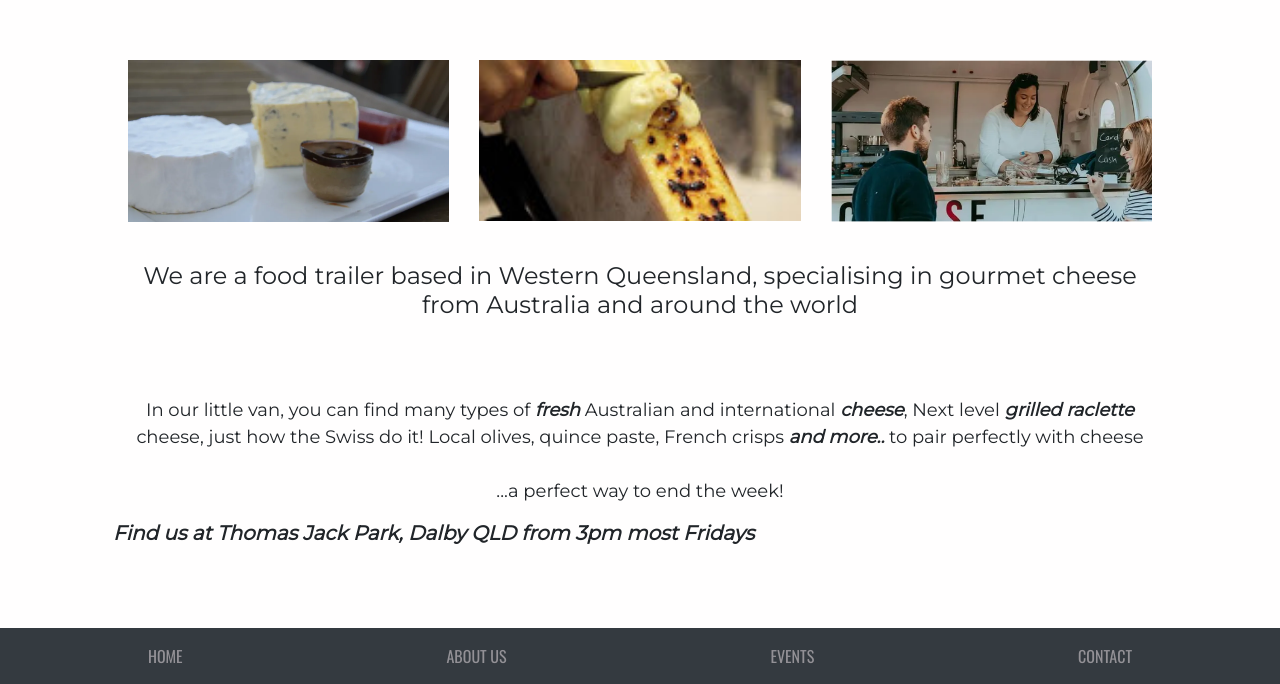
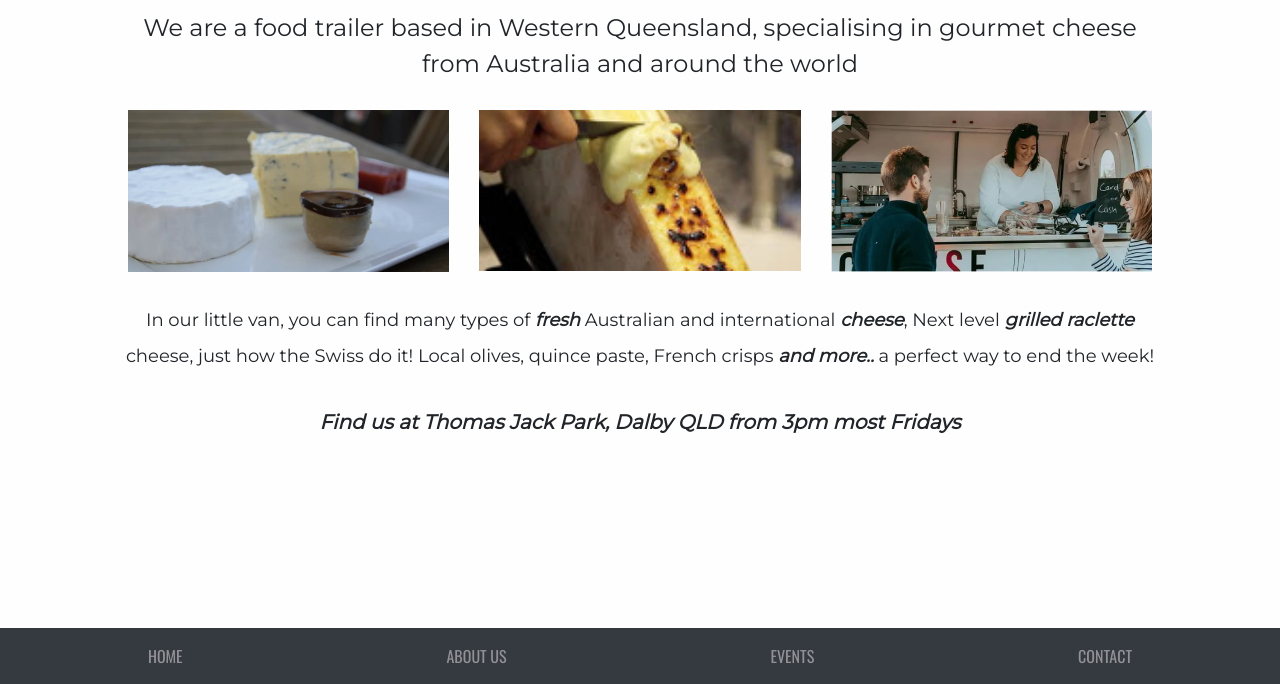
Before and after one commit to frannieziesemer/landing-page, a Flask app: page /about in a window 1280 px wide. Shown: the part 116-800 px from the top of the page. Run offline with Flask 2, Linux system fonts and the light colour scheme; some libraries are stand-ins or nearby versions; some web fonts are replaced.

Commit message:
fix styling

```diff
--- a/app/static/styles/custom.css
+++ b/app/static/styles/custom.css
@@ -3,10 +3,14 @@ a {
     color: #939196;
 }
 
- a:hover {
+a:hover {
     color: #DEDCE2;
     text-decoration: none;
 }
+/*
+a:active {
+    background-color: purple;
+} */
 
 body {
     background-color: #fffefe;
@@ -21,14 +25,15 @@ body {
 .img-logo {
     display: block;
     margin: 0 auto;
-    width: 25%;
-    padding:  110px 0px 0px 0px;
+    height: auto;
+
+    padding:  50px 0px 0px 0px;
 }
 
-h1 {
+.text-about, h1  {
     font-size: 24px;
     font-weight: 350;
-    padding-bottom: 70px;
+    padding-bottom: 20px;
 
 }
 .home-page-link {
@@ -56,16 +61,19 @@ h2 {
 
 .photos-about-section {
     width: 400px;
-    padding-top: 50px;
-
+    padding-bottom: 30px;
 
 }
+
 .text-about {
     text-align: center;
-    padding-top: 40px;
-    padding-bottom: 70px;
+    line-height: 150%;
 }
 
+.text-about h5 {
+    margin: 0 auto;
+    padding-bottom: 100px;
+}
 
 .text-about p {
     font-size: 18px;
--- a/app/templates/about.html
+++ b/app/templates/about.html
@@ -7,7 +7,10 @@
 {% include 'partials/topNavbar.html' %}
 
 <div class="container-fluid pages-container">
-
+    <h1 class="text-about">
+        We are a food trailer based in Western Queensland, specialising in gourmet cheese from Australia
+        and around the world
+    </h1>
     <div class="row content-block">
         <div class="col-sm-4 ">
             <img src="{{ url_for('static', filename='images/cheese.png')}}" alt="two types of cheese"
@@ -25,10 +28,7 @@
         </div>
     </div>
     <div class="row text-about">
-        <h1>
-            We are a food trailer based in Western Queensland, specialising in gourmet cheese from Australia
-            and around the world
-        </h1>
+
         <p>
             In our little van, you can find many types of
             <span class="text-highlight">fresh</span> Australian and international <span
@@ -36,16 +36,13 @@
             Next level <span class="text-highlight">grilled raclette
             </span>cheese, just how the Swiss do it! Local olives, quince
             paste, French crisps
-            <span class="text-highlight">and more.. </span> to pair perfectly with cheese
-            <br>
-            <br>
-            ...a perfect way to end the week!</p>
-
+            <span class="text-highlight">and more.. </span> a perfect way to end the
+            week!</p>
+    </div>
+    <div class="row text-about">
         <h5 class="text-highlight">
             Find us at Thomas Jack Park, Dalby QLD from 3pm most Fridays
         </h5>
-
-
     </div>
     {% include 'partials/bottomNavbar.html' %}
 
--- a/app/templates/index.html
+++ b/app/templates/index.html
@@ -6,7 +6,7 @@
 
 <div class="home-page">
   <img src="{{ url_for('static', filename='images/cestcheese-black-background.png')}}" alt="c'est cheese logo"
-    class="img-logo" />
+    class="img-logo img-fluid" />
 
   <h2>c'est [ pronounced say ] - French for `it is`</h2>
 
--- a/app/templates/partials/topNavbar.html
+++ b/app/templates/partials/topNavbar.html
@@ -2,6 +2,6 @@
   <img src="{{ url_for('static', filename='images/logo-white-background.jpg')}}" alt="c'est cheese logo"
     class="navbar-logo" height="100" />
   {% for item in topNavbar %}
-  <a class="nav-item nav-link navbar-right" href="{{item.itemURL}}">{{item.itemText}}</a>
+  <a class="nav-item nav-link navbar-right" target="_blank" href="{{item.itemURL}}">{{item.itemText}}</a>
   {% endfor %}
 </nav>
--- a/app/views.py
+++ b/app/views.py
@@ -1,11 +1,10 @@
 from flask import Flask, render_template, url_for, request
 from app import app
 from google.oauth2 import service_account
-#from apiclient.discovery import build
-#from google_auth_oauthlib.flow import InstalledAppFlow
 
 import requests, json
 import googleapiclient.discovery
+import datetime
 
 
 
@@ -60,10 +59,13 @@ def events():
     credentials = service_account.Credentials.from_service_account_file(
         SERVICE_ACCOUNT_FILE, scopes=SCOPES)
 
-    import googleapiclient.discovery
+    startDate = datetime.datetime.now()
 
     calendar = googleapiclient.discovery.build('calendar', 'v3', credentials=credentials)
-    response = calendar.events().list(calendarId='03pglsplgu7kl5875em5r57cec@group.calendar.google.com', maxResults=10, timeMin='2020-01-01T10:00:00-07:00').execute()
+    response = calendar.events().list(calendarId='03pglsplgu7kl5875em5r57cec@group.calendar.google.com', maxResults=10, timeMin='startDate').execute()
+
+
+
 
     return render_template('events.html', heading=heading, bottomNavbar=bottomNavbar, topNavbar=topNavbar, events=response)
 
```
